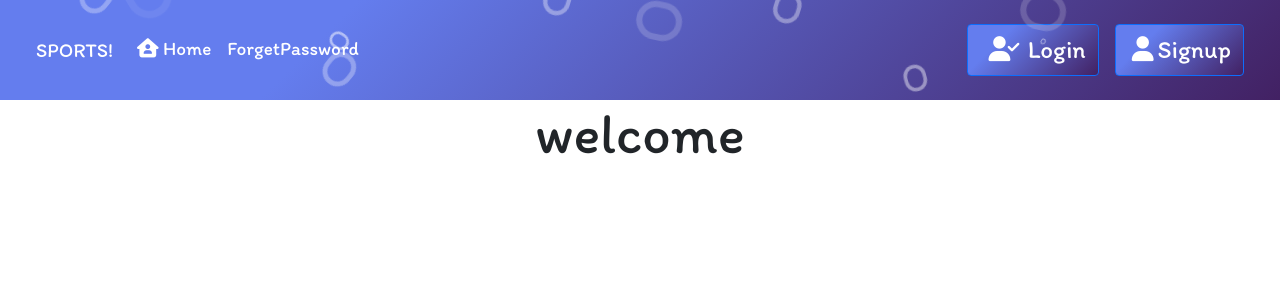
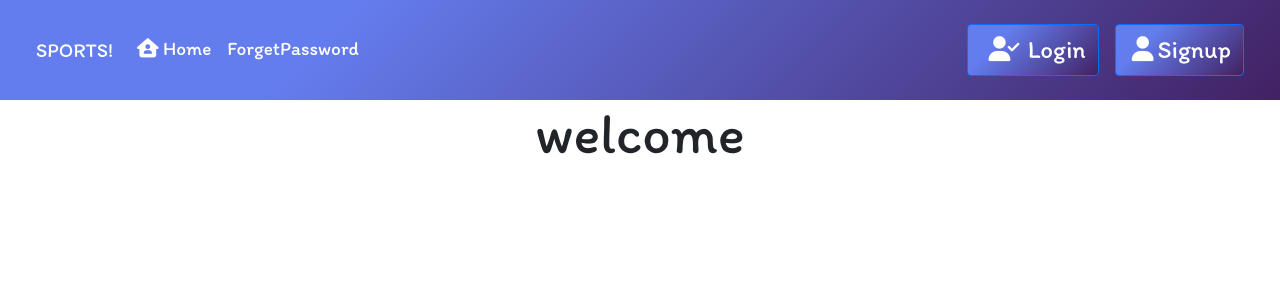
Before and after one commit to Beloved1310/Sport-app-FE, a React (Create React App) app: page / in a window 1280 px wide. Shown: the top 300 px of the page. Built offline with nearby package versions, Linux system fonts and the light colour scheme.

Commit message:
fix/remove-nav-bar-div

```diff
--- a/src/components/Navbar.js
+++ b/src/components/Navbar.js
@@ -1,21 +1,10 @@
 import React from "react";
 import { Link } from "react-router-dom";
+
 function Navbar(props) {
   return (
     <nav className="navbar navbar-expand-lg navbar-dark bg-nav p-4">
       <div className="container-fluid">
-        <div className="box">
-          <div></div>
-          <div></div>
-          <div></div>
-          <div></div>
-          <div></div>
-          <div></div>
-          <div></div>
-          <div></div>
-          <div></div>
-          <div></div>
-        </div>
         <Link className="navbar-brand" to="/">
           {props.title}
         </Link>
@@ -38,24 +27,15 @@ function Navbar(props) {
               </Link>
             </li>
             <li className="nav-item">
-              <Link
-                className="nav-link active"
-                aria-current="page"
-                to="/forgetPassword"
-              >
-                {" "}
-                ForgetPassword{" "}
+              <Link className="nav-link active" aria-current="page" to="/forgetPassword">
+                ForgetPassword
               </Link>
             </li>
           </ul>
 
           {!localStorage.getItem("token") ? (
             <div className="d-grid gap-2 d-md-flex justify-content-md-end">
-              <Link
-                className="btn btn-primary me-md-2"
-                type="button"
-                to="/login"
-              >
+              <Link className="btn btn-primary me-md-2" type="button" to="/login">
                 <i className="fa-solid fa-user-check mx-2"></i>Login
               </Link>
               <Link className="btn btn-primary" to="/signup" type="button">
@@ -67,7 +47,6 @@ function Navbar(props) {
               <Link to="/settings" className="btn btn-primary" role="button">
                 <i className="fa-solid fa-cog mx-1"></i>Settings
               </Link>
-
               <Link to="/profile" className="btn btn-primary" role="button">
                 <i className="fa-solid fa-user mx-1"></i>Profile
               </Link>
```
